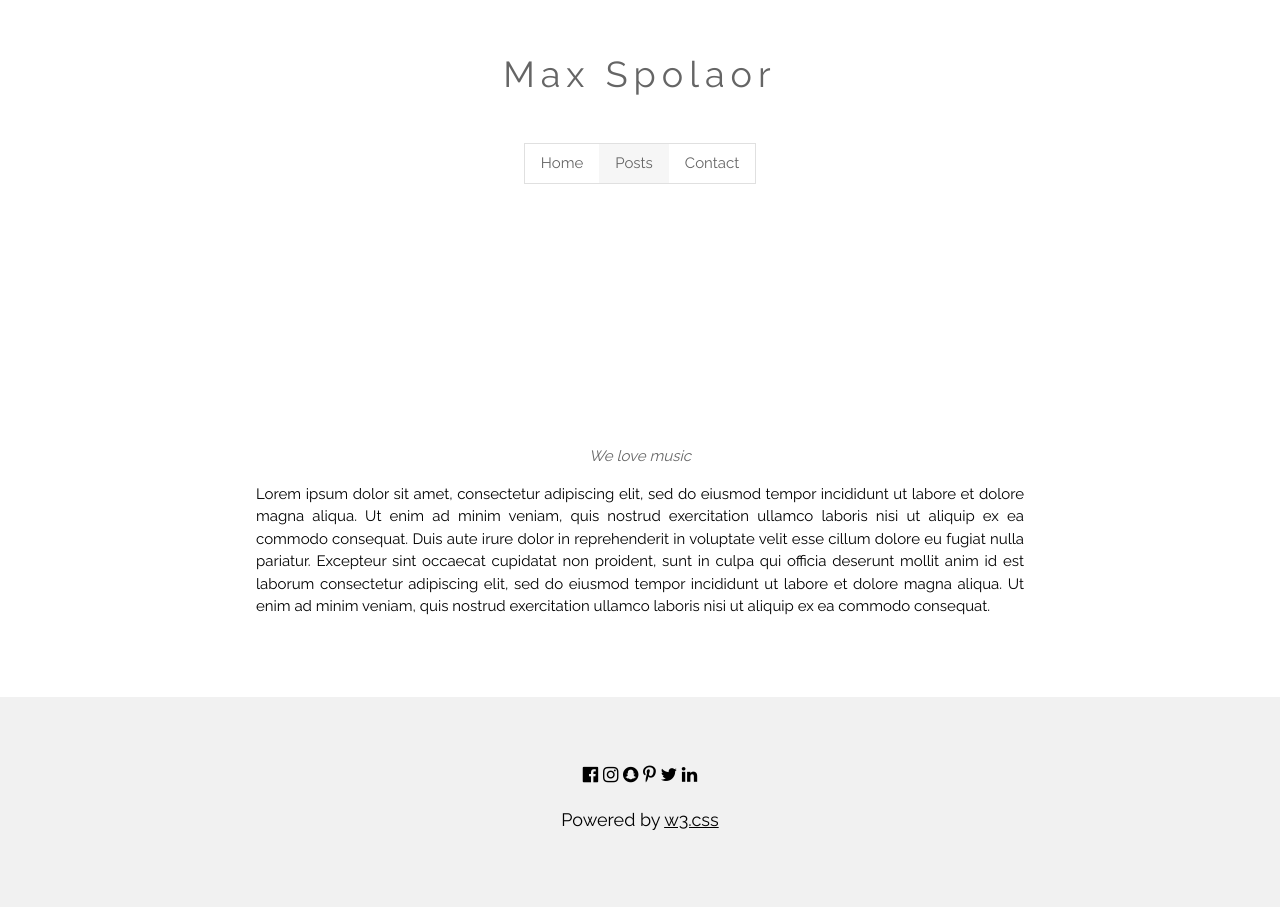
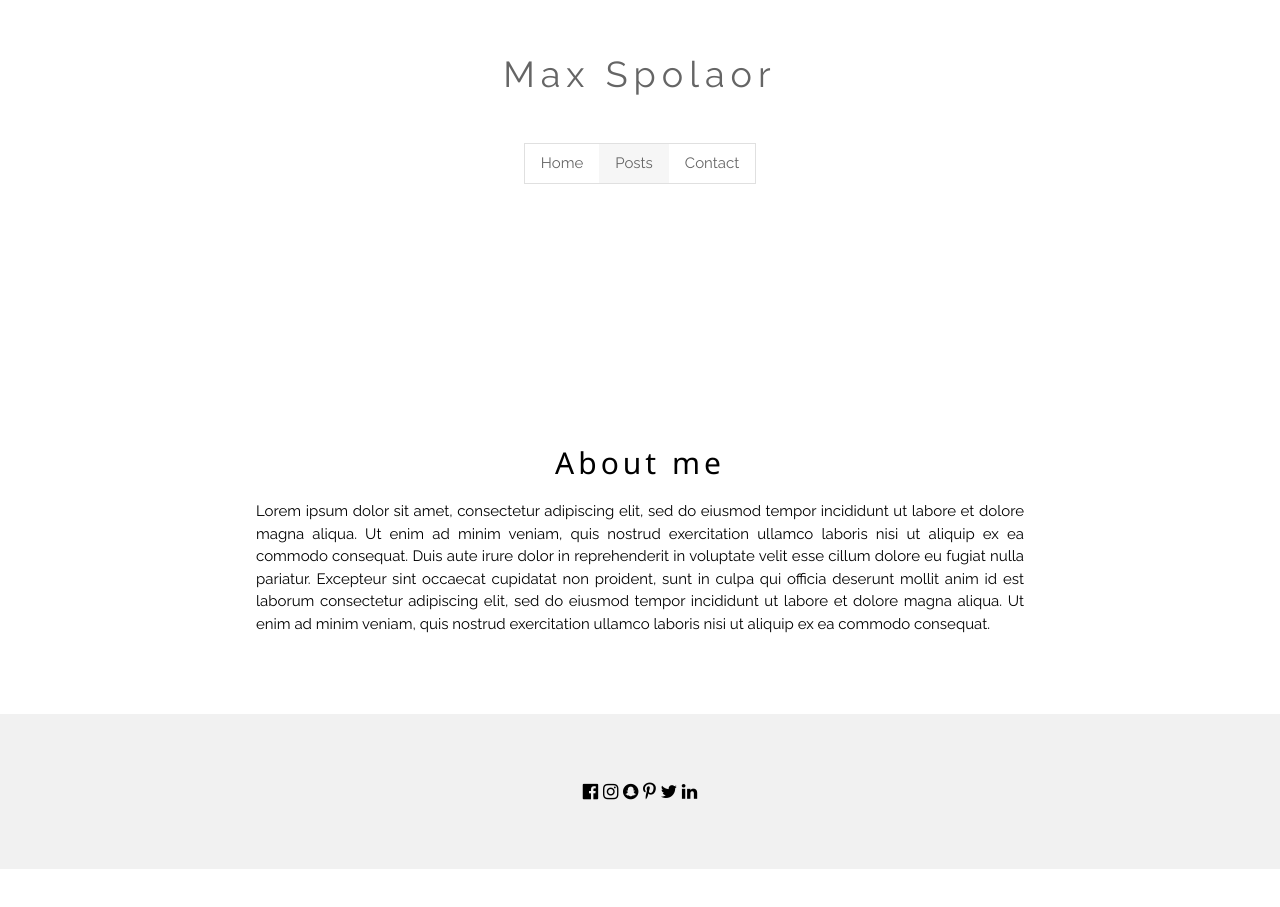
Before and after one commit to maxspolaor/maxspolaor.github.io, a plain HTML site: page index.html in a window 1280 px wide. Shown: the part 107-1014 px from the top of the page. After the commit the page ends 976 px from the top, so only its background shows below. Drawn offline with nearby package versions, Linux system fonts and the light colour scheme.

Commit message:
Update index.html

```diff
--- a/index.html
+++ b/index.html
@@ -35,8 +35,7 @@ h1 {letter-spacing: 6px}
 
   <!-- About me -->
   <div class="w3-container w3-content w3-center w3-padding-64" style="max-width:800px" id="band">
-    <h2 class="w3-wide"></h2>
-    <p class="w3-opacity"><i>We love music</i></p>
+    <h2 class="w3-wide">About me</h2>
     <p class="w3-justify"> Lorem ipsum dolor sit amet, consectetur adipiscing elit, sed do eiusmod tempor incididunt ut labore et dolore magna aliqua. Ut enim ad minim veniam, quis nostrud exercitation ullamco laboris nisi ut aliquip
       ex ea commodo consequat. Duis aute irure dolor in reprehenderit in voluptate velit esse cillum dolore eu fugiat nulla pariatur. Excepteur sint occaecat cupidatat non proident, sunt in culpa qui officia deserunt mollit anim id est laborum consectetur
       adipiscing elit, sed do eiusmod tempor incididunt ut labore et dolore magna aliqua. Ut enim ad minim veniam, quis nostrud exercitation ullamco laboris nisi ut aliquip ex ea commodo consequat.</p>
@@ -54,7 +53,6 @@ h1 {letter-spacing: 6px}
   <i class="fa fa-pinterest-p w3-hover-opacity"></i>
   <i class="fa fa-twitter w3-hover-opacity"></i>
   <i class="fa fa-linkedin w3-hover-opacity"></i>
-  <p>Powered by <a href="https://www.w3schools.com/w3css/default.asp" target="_blank" class="w3-hover-text-green">w3.css</a></p>
 </footer>
 
 </body>
```
